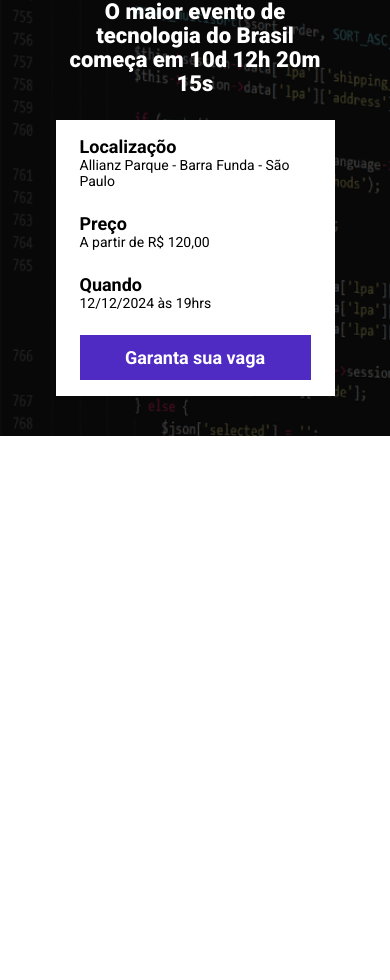
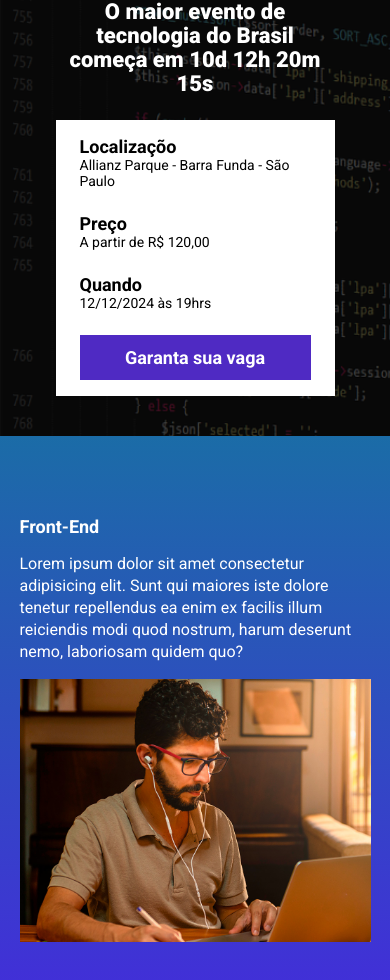
Before and after one commit to WillViana16/ebac_tech_talks, a website built with Parcel: page src/index.html in a window 390 px wide. Shown: the part 104-1084 px from the top of the page. Before the commit the page ends 844 px from the top, so only its background shows below. Built offline with nearby package versions, Linux system fonts and the light colour scheme.

Commit message:
Criando a seção event - front end

```diff
--- a/src/index.html
+++ b/src/index.html
@@ -40,6 +40,16 @@
         </div>
     </header>
 
+        <section class="event">
+            <div class="container">
+                <div class="event__details">
+                    <h2 class="event__details__title">Front-End</h2>
+                    <p class="event__details__description">Lorem ipsum dolor sit amet consectetur adipisicing elit. Sunt qui maiores iste dolore tenetur repellendus ea enim ex facilis illum reiciendis modi quod nostrum, harum deserunt nemo, laboriosam quidem quo?</p>
+                </div>
+                <img class="event__image" src="./images/frontend.png" alt="Front-End">
+            </div>
+        </section>
+
 
     <script src="scripts/main.js"></script>
 </body>
--- /dev/null
+++ b/src/styles/_event.scss
@@ -0,0 +1,43 @@
+.event {
+    background-image:linear-gradient(#1B6CA7, #442BDB);
+    padding: 80px 0 ;
+
+    .container {
+        display: flex;
+    }
+
+
+    &__image {
+        max-width: 360px;
+    }
+
+    &__details {
+        margin-right: 40px;
+
+        &__title {
+            font-size: 18px;
+            font-weight: bold;
+            margin-bottom: 16px;
+        }
+
+        &__description {
+            line-height: 22px;
+
+        }
+    }
+
+    @media (max-width:640px) {
+        .container {
+            display: block;
+        }
+
+        &__image {
+            width: 100%;
+        }
+
+        &__details {
+            margin-right: 0;
+            margin-bottom: 16px;
+        }
+    }
+}
--- a/src/styles/main.scss
+++ b/src/styles/main.scss
@@ -1,6 +1,8 @@
 @use 'hero';
 @use 'components/infos_bar';
 @use 'components/buttons';
+@use 'event';
+
 
 
 * {
```
